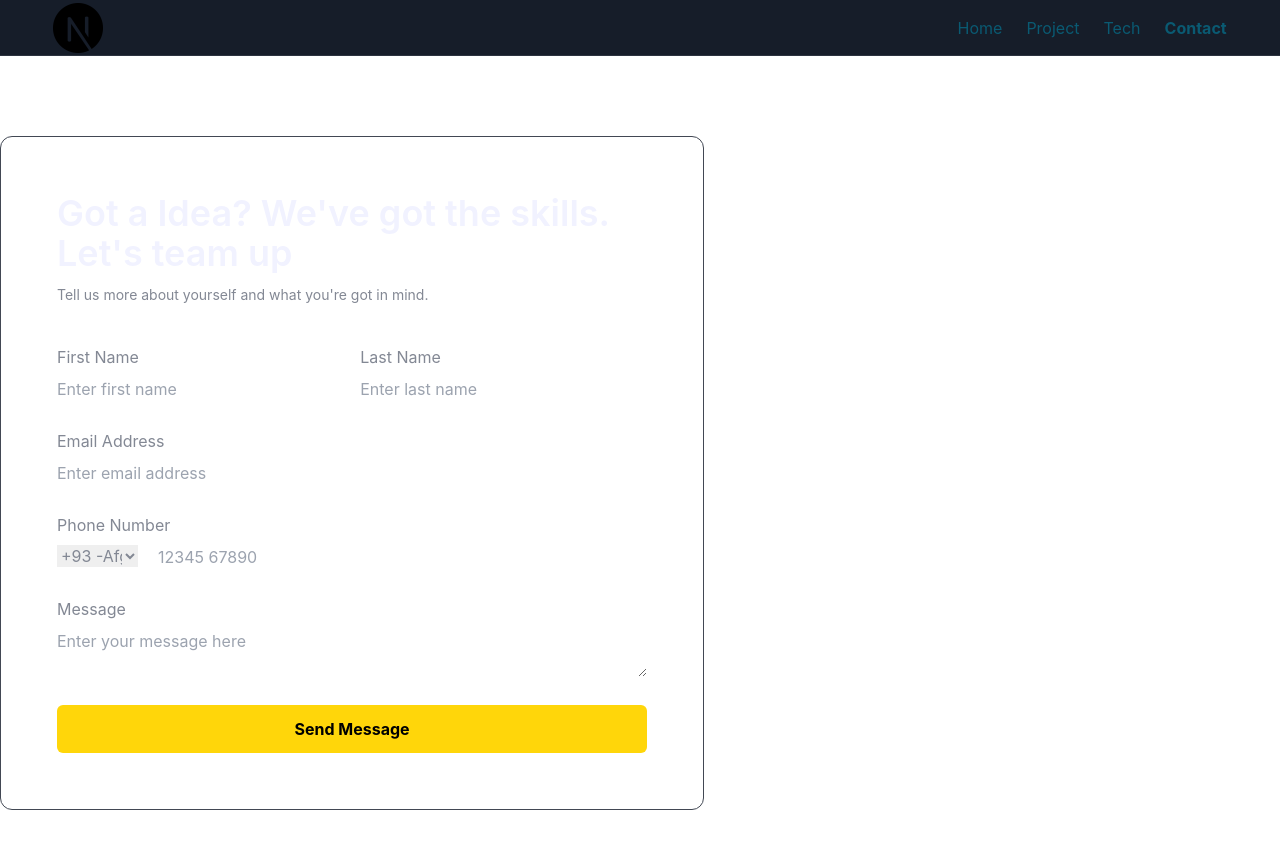
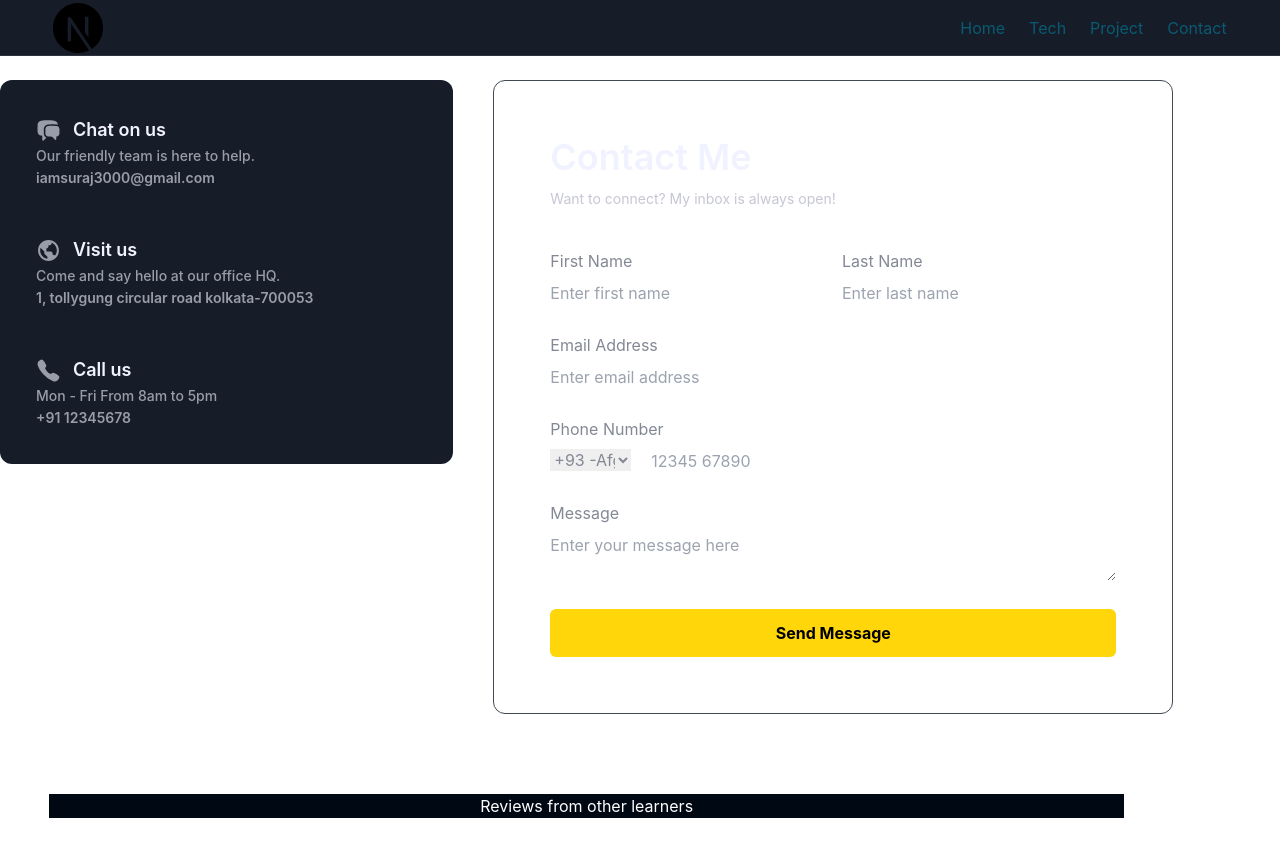
Before and after one commit to 1008surajshaw/Portfolio-, a React (Vite) app: page /contact in a window 1280 px wide. Shown: the top 856 px of the page. Before the commit the page ends 810 px from the top, so only its background shows below. Built offline with nearby package versions, Linux system fonts and the light colour scheme.

Commit message:
Commit changes

```diff
--- a/package.json
+++ b/package.json
@@ -11,6 +11,7 @@
   },
   "dependencies": {
     "@formspree/react": "^2.5.1",
+    "axios": "^1.6.1",
     "dotenv": "^16.3.1",
     "framer-motion": "^10.16.4",
     "nodemailer": "^6.9.7",
@@ -18,7 +19,8 @@
     "react-dom": "^18.2.0",
     "react-hook-form": "^7.47.0",
     "react-icons": "^4.11.0",
-    "react-router-dom": "^6.17.0"
+    "react-router-dom": "^6.17.0",
+    "react-scroll": "^1.9.0"
   },
   "devDependencies": {
     "@types/react": "^18.2.15",
--- a/src/App.tsx
+++ b/src/App.tsx
@@ -9,7 +9,7 @@ function App() {
 
 
   return (
-    <div className="w-screen min-h-screen bg-white flex flex-col font-inter">
+    <div className="w-screen min-h-screen bg-white flex flex-col font-inter overflow-y-hidden">
       <Navbar/>
       <Routes>
          <Route path="/" element={<Home/>}/>
--- a/src/components/contact/Contact.tsx
+++ b/src/components/contact/Contact.tsx
@@ -1,18 +1,29 @@
 import ContactForm from "./ContactForm"
-
+import { Element } from 'react-scroll';
+import ContactDetails from "./ContactDetails";
 const Contact = () => {
   return (
+    <Element name="contact" smooth={true} duration={500}>
     <div className="w-11/12">
        <div className='mx-auto mt-20 flex  max-w-maxContent flex-col justify-between gap-10 text-white lg:flex-row'>
        {/* contact Details */}
-
+       <div className='lg:w-[40%]'>
+          <ContactDetails/>
+       </div>
        {/* Contact Form */}
         <div className="lg:w-[60%]">
           <ContactForm />
         </div>
       </div>
+      <div className='relative mx-auto my-20 flex w-11/12 max-w-maxContent flex-col items-center justify-between gap-8 bg-richblack-900 text-white '>
+          {/* Reletive from other Learner */}
+          <h1>
+          Reviews from other learners
+          </h1>
+      </div>
 
     </div>
+    </Element>
   )
 }
 
--- a/src/components/contact/ContactForm.tsx
+++ b/src/components/contact/ContactForm.tsx
@@ -6,10 +6,10 @@ const ContactForm = () => {
   return (
     <div className='border border-richblack-600 text-richblack-300 rounded-xl p-7 lg:p-14 flex gap-3 flex-col'>
     <h1 className='text-4xl leading-10 font-semibold text-richblack-5'>
-      Got a Idea? We&apos;ve got the skills. Let&apos;s team up
+      Contact Me
     </h1>
-    <p className='text-richblack-300 text-sm'>
-       Tell us more about yourself and what you&apos;re got in mind.
+    <p className='text-richblack-50 text-sm'>
+      Want to connect? My inbox is always open!
     </p>
     <div className='mt-7'>
        <ContactUsForm/>
--- a/src/components/hero/HeroSec.tsx
+++ b/src/components/hero/HeroSec.tsx
@@ -2,13 +2,15 @@ import { useState,useEffect } from "react";
 import {motion} from "framer-motion"
 import uim from "../../assets/userAsset/avatar-smile.webp"
 import CV from "../../assets/Suraj__CV.pdf"
+import {Element} from "react-scroll"
+
 const  HeroSec = () => {
     const textToType =
-    '"A fresher with experience", this line says exactly who he is. He is a software developer who crafts beautiful web and apps. His perfect balance of technical & managerial skills sets him apart from the crowd.';
+    '"A fresher with experience", this line says exactly who he is. He is a software developer who crafts beautiful web . His perfect balance of technical & managerial skills sets him apart from the crowd.';
 
   const [displayText, setDisplayText] = useState('');
   const openPdf = () => {
-    window.open(CV, '_blank'); // This will open the PDF in a new tab/window
+    window.open(CV, '_blank');
   };
   useEffect(() => {
     let index = 0;
@@ -24,7 +26,8 @@ const  HeroSec = () => {
     return () => clearInterval(intervalId);
   }, [textToType]);
   return (
-    <div className="w-11/12">
+    <Element name="home" smooth={true} duration={500}>
+    <div className="w-11/12 ">
     <div className="bg-gradient-to-r from-brown-900 to-pink-600 flex flex-col lg:flex lg:flex-row-reverse min-h-screen w-11/12 max-w-maxContent mx-auto items-center justify-center text-richblack-25 relative pt-16 lg:p-8 bg-richblack-900 ">
 
         <div className="lg:w-1/2 lg:pr-8">
@@ -63,6 +66,7 @@ const  HeroSec = () => {
 
       </div>
     </div>
+    </Element>
   )
 }
 
--- a/src/components/hero/Navbar.tsx
+++ b/src/components/hero/Navbar.tsx
@@ -1,13 +1,15 @@
 import { Link, useLocation } from 'react-router-dom';
 import logo from '../../assets/technologyStack/next-js.webp';
 import { useState } from 'react';
-import {motion} from "framer-motion"
+import { motion } from 'framer-motion';
+import { Link as ScrollLink } from 'react-scroll';
+
 const Navbar = () => {
   const navlinks = [
-    { name: 'Home', href: '/' },
-    { name: 'Project', href: '/project' },
-    { name: 'Tech', href: '/tech' },
-    { name: 'Contact', href: '/contact' },
+    { name: 'Home', to: 'home' },
+    { name: 'Tech', to: 'tech' },
+    { name: 'Project', to: 'pro' },
+    { name: 'Contact', to: 'contact' },
   ];
 
   const location = useLocation();
@@ -18,7 +20,7 @@ const Navbar = () => {
   };
 
   return (
-    <div className={`flex h-14 items-center justify-center border-b-[1px] border-b-richblack-700 ${location.pathname !== '/' ? 'bg-richblack-800' : ''} transition-all duration-200`}>
+    <div className={`fixed bg-richblack-25 top-0 left-0 right-0 z-50 flex h-14 items-center justify-center border-b-[1px] border-b-richblack-700 ${location.pathname !== '/' ? 'bg-richblack-800' : ''} transition-all duration-200`}>
       <div className="flex w-11/12 max-w-maxContent items-center justify-between">
         <Link to="/">
           <img src={logo} width={50} height={12} alt="Logo" loading="lazy" />
@@ -27,17 +29,25 @@ const Navbar = () => {
         <nav className={`${showNav ? 'block' : 'hidden'} md:block`}>
           <ul className="flex gap-x-6 text-richblack-25">
             {navlinks.map((link, index) => (
-              <motion.li key={index}
-              whileHover={{ scale: 1.1 }}
-              whileTap={{ scale: 0.9 }}
-              initial={{ scale: 1 }}>
-                <Link
-                  to={link.href}
-                  className={`text-blue-500 hover:text-blue-800 ${location.pathname === link.href ? 'font-bold' : ''}`}
+              <motion.li
+                key={index}
 
+                whileHover={{ scale: 1.1 }}
+                whileTap={{ scale: 0.9 }}
+                initial={{ scale: 1, opacity: 0, x: '-100%'  }}
+                animate={{ opacity: 1, x: '0%' }}
+                exit={{ opacity: 0, x: '-100%' }}
+                transition={{ duration: 1 }}
+              >
+                <ScrollLink
+                  to={link.to}
+                  spy={true}
+                  smooth={true}
+                  duration={500}
+                  className={`text-blue-500 cursor-pointer hover:text-blue-800 ${location.pathname === link.to ? 'font-bold' : ''}`}
                 >
                   {link.name}
-                </Link>
+                </ScrollLink>
               </motion.li>
             ))}
           </ul>
@@ -53,6 +63,7 @@ const Navbar = () => {
       </div>
     </div>
   );
+
 };
 
 export default Navbar;
--- a/src/components/project/Project.tsx
+++ b/src/components/project/Project.tsx
@@ -21,6 +21,9 @@ import mui from "../../assets/stack/MaterialUI.svg"
 import cjs from "../../assets/stack/ChartJs.svg"
 import ts from "../../assets/stack/Typescript.svg"
 import {motion} from "framer-motion"
+import { Link } from 'react-router-dom';
+
+import { Element, animateScroll as scroll, scroller } from 'react-scroll';
 const Project = () => {
 
   const project = [
@@ -74,7 +77,8 @@ const Project = () => {
 
   ]
   return (
-    <div className="w-10/12 text-richblack-800 mt-8 flex flex-col justify-center ">
+    <Element name="pro" smooth={true} duration={500}>
+    <div className="w-10/12 text-richblack-800 mt-8 flex flex-col justify-center space-y-6 ">
     <motion.div
       initial={{ x: "100vw" }} // Initial position outside the viewport from the right
       animate={{ x: 0 }} // Animation to move to position (0) from right
@@ -82,15 +86,19 @@ const Project = () => {
     >
       <p className="text-7xl">Project</p>
     </motion.div>
-
-        {project.map((pro, index) => (
-          <div key={index} className={`p-5 ${5 % 2 ==0 ? "pl-0" :"pr-0"}`}  >
-            <Work pro={pro} index={index} />
-          </div>
-        ))}
-
+      <div>
+      {project.map((pro, index) => (
+            <div key={index} className={`p-5 ${index % 2 === 0 ? "pl-0" : "pl-0"}`}>
+              {/* Use scroller.scrollTo to scroll to the corresponding Work section */}
+              <Link to={pro.url} onClick={() => scroller.scrollTo(pro.name, { smooth: true, duration: 500 })}>
+                <Work pro={pro} index={index} />
+              </Link>
+            </div>
+          ))}
+      </div>
 
     </div>
+    </Element>
   );
 }
 
--- a/src/components/project/Work.tsx
+++ b/src/components/project/Work.tsx
@@ -5,9 +5,10 @@ const Work = (props: any) => {
   const { pro,index } = props;
   return (
     <motion.div
-      className="flex flex-col justify-center mx-auto w-10/12"
+      className=" flex flex-col justify-center mx-auto w-10/12 space-y-5"
       whileHover={{ scale: 1.05 }}
       whileTap={{ scale: 0.95 }}
+
     >
       <Link to={pro.url} target="_blank " >
         <motion.div className={`relative w-full flex flex-col `}>
@@ -15,7 +16,7 @@ const Work = (props: any) => {
             src={pro.image}
             alt={pro.name}
             style={{ width: '100%' }}
-            className="w-full lg:h-[400px] rounded-md"
+            className={`w-full lg:h-[400px] rounded-md left-0`}
           />
           <motion.div
             className="absolute top-0 left-0 right-0 bottom-0 flex items-center justify-center bg-black bg-opacity-75 text-white text-center opacity-0"
--- a/src/components/tech/Tech.tsx
+++ b/src/components/tech/Tech.tsx
@@ -12,7 +12,7 @@ import db from "../../assets/technologyStack/md.png"
 import postg from "../../assets/technologyStack/Postgresql_elephant.svg.png"
 import git from "../../assets/technologyStack/git.png"
 import Card from "./Card"
-
+import { Element } from 'react-scroll';
 const Tech = () => {
   const stacks = [
     {
@@ -84,7 +84,7 @@ const Tech = () => {
   return (
 
 
-
+    <Element name="tech" smooth={true} duration={500}>
     <div className="bg-gradient-to-b from-blue-500 via-purple-500 to-pink-500  flex flex-col min-h-screen w-10/12 mx-auto lg:flex-row items-center justify-center mt-12 bg-gray-200 p-8 lg:p-0 lg:pb-16 bg-richblack-200 ">
 
       <div className="lg:w-1/2 lg:flex lg:items-center lg:justify-center lg:pl-8">
@@ -94,7 +94,7 @@ const Tech = () => {
             <div>What does he do?</div>
           </div>
           <div className="text-base lg:text-lg text-richblack-25">
-            He creates elegant, logical web and mobile app solutions. In his hobby time, he designs.
+            He creates elegant, logical web solutions. In his hobby time, he designs.
           </div>
           <div className="text-6xl lg:text-8xl font-bold text-blue-600 mt-4">
             Think. Code. Debug.
@@ -108,7 +108,7 @@ const Tech = () => {
         ))}
       </div>
     </div>
-
+    </Element>
 
   );
 
--- a/tsconfig.json
+++ b/tsconfig.json
@@ -15,7 +15,7 @@
     "jsx": "react-jsx",
 
     /* Linting */
-    "strict": true,
+    "strict": false,
     "noUnusedLocals": true,
     "noUnusedParameters": true,
     "noFallthroughCasesInSwitch": true
```
Also changed, not shown: 2 other files (tests, documents, lock files or other folders).
